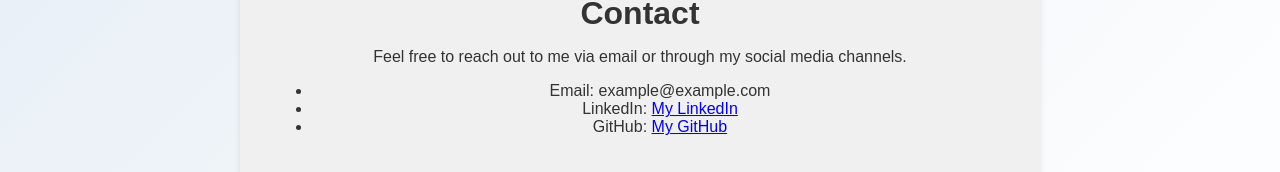
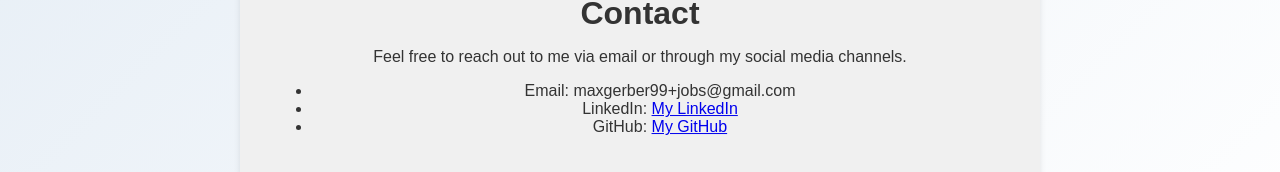
Before and after one commit to MaxGer99/my-homepage, a React (Create React App) app in the folder my-homepage/: page / in a window 1280 px wide. Shown: the part 728-900 px from the top of the page. Built offline with nearby package versions, Linux system fonts and the light colour scheme.

Commit message:
email change

```diff
--- a/my-homepage/src/components/Contact.js
+++ b/my-homepage/src/components/Contact.js
@@ -10,7 +10,7 @@ const Contact = () => {
 				media channels.
 			</p>
 			<ul>
-				<li>Email: example@example.com</li>
+				<li>Email: maxgerber99+jobs@gmail.com</li>
 				<li>
 					LinkedIn: <a href="https://linkedin.com">My LinkedIn</a>
 				</li>
```
